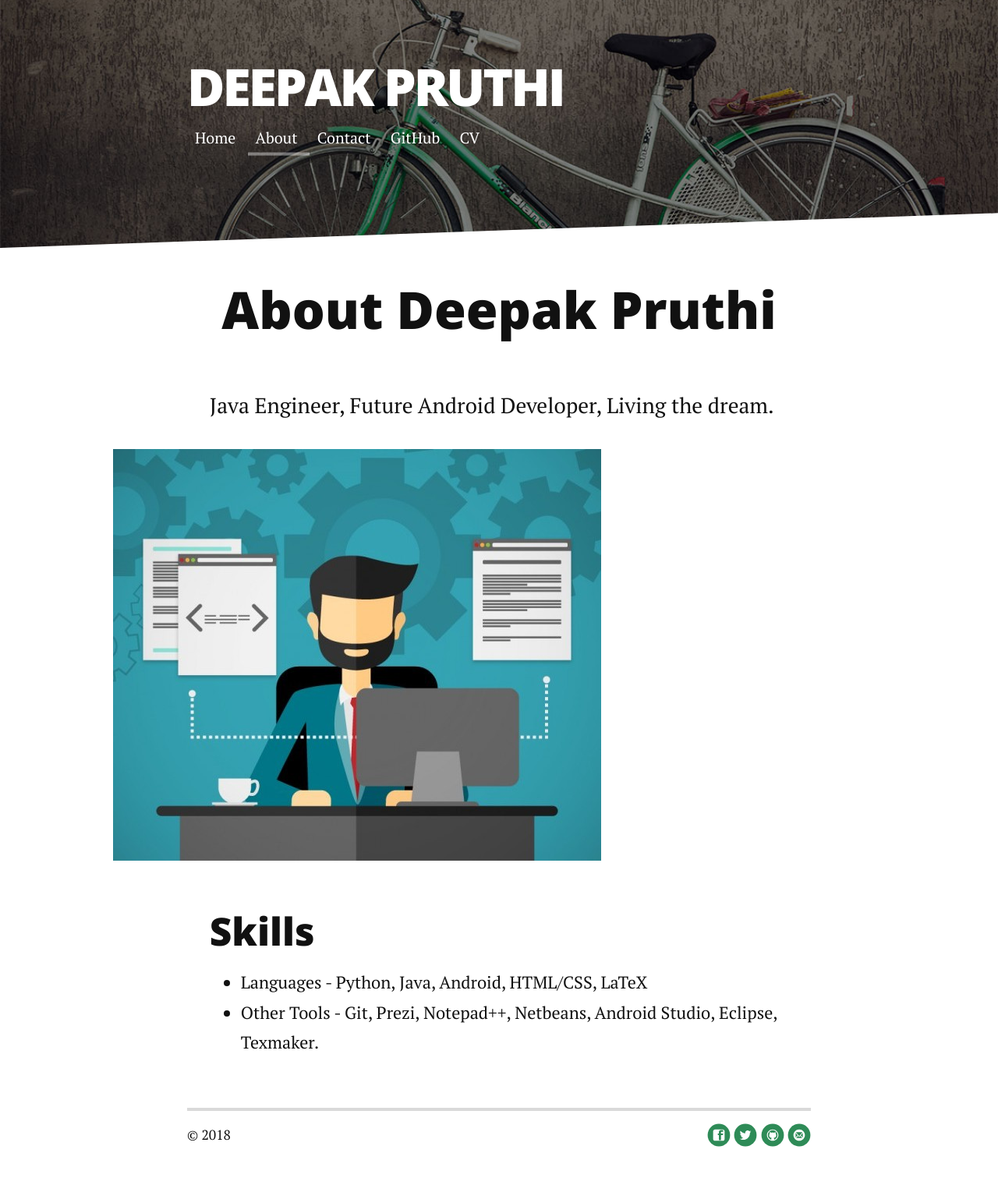
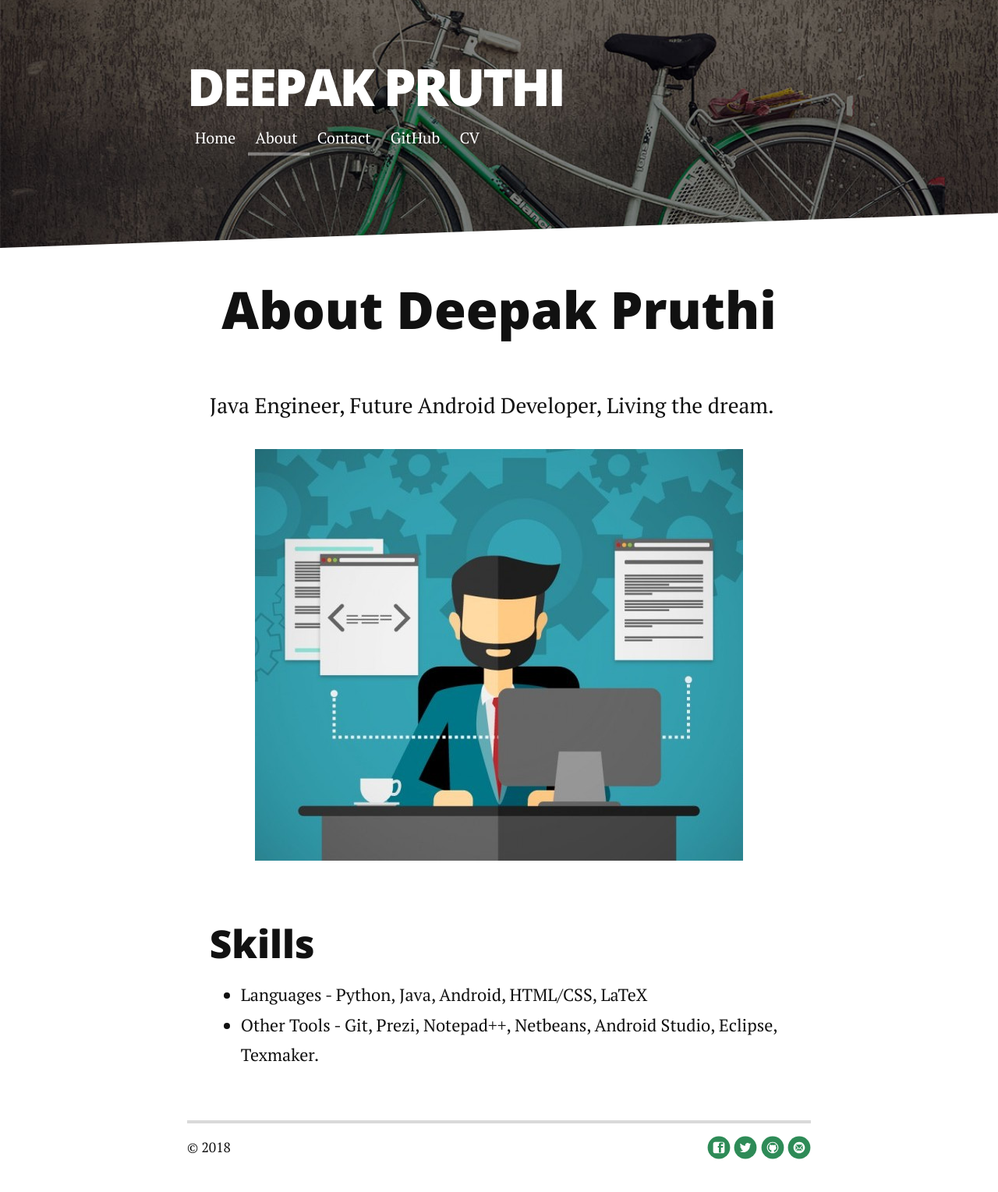
Before and after one commit to dpruthi/cv, a Jekyll site: the page built from about.md, in a window 1280 px wide. Shown: the whole page at 78% size. Built offline with Jekyll 4.4.1, drawn with Linux system fonts in a browser that asks for light colours; nearby versions of some CDN libraries.

Commit message:
Update about.md

```diff
--- a/about.md
+++ b/about.md
@@ -6,7 +6,8 @@ title: About Deepak Prurhi
 <div class="post">
 	<h1 class="pageTitle">About Deepak Pruthi</h1>
 	<p class="intro">Java Engineer, Future Android Developer, Living the dream.</p>
-	<img src="{{ '/assets/img/dp.jpg' | prepend: site.baseurl }}" alt="">
+	<p align="center">
+		<img src="{{ '/assets/img/dp.jpg' | prepend: site.baseurl }}" alt=""></p>
 	<h2>Skills</h2>
 	<ul>
 		<li> Languages - Python, Java, Android, HTML/CSS, LaTeX </li>
```
